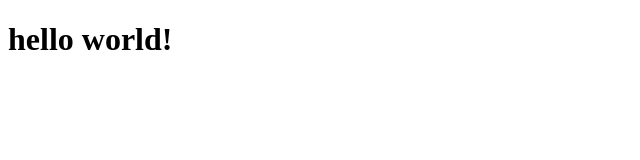
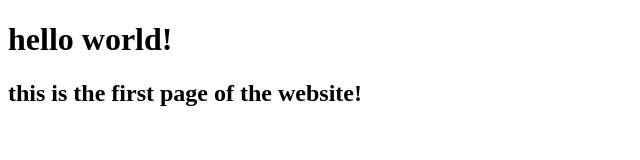
Before and after one commit to fatemehsafaee/makeup-repo, a plain HTML site: page index.html in a window 1280 px wide. Shown: the whole page, without its empty margins (0-640 px from the left). Drawn offline with Linux system fonts and the light colour scheme.

Commit message:
add h2 to index

```diff
--- a/index.html
+++ b/index.html
@@ -7,5 +7,6 @@
 </head>
 <body>
     <h1>hello world!</h1>
+    <h2>this is the first page of the website!</h2>
 </body>
 </html>
```
